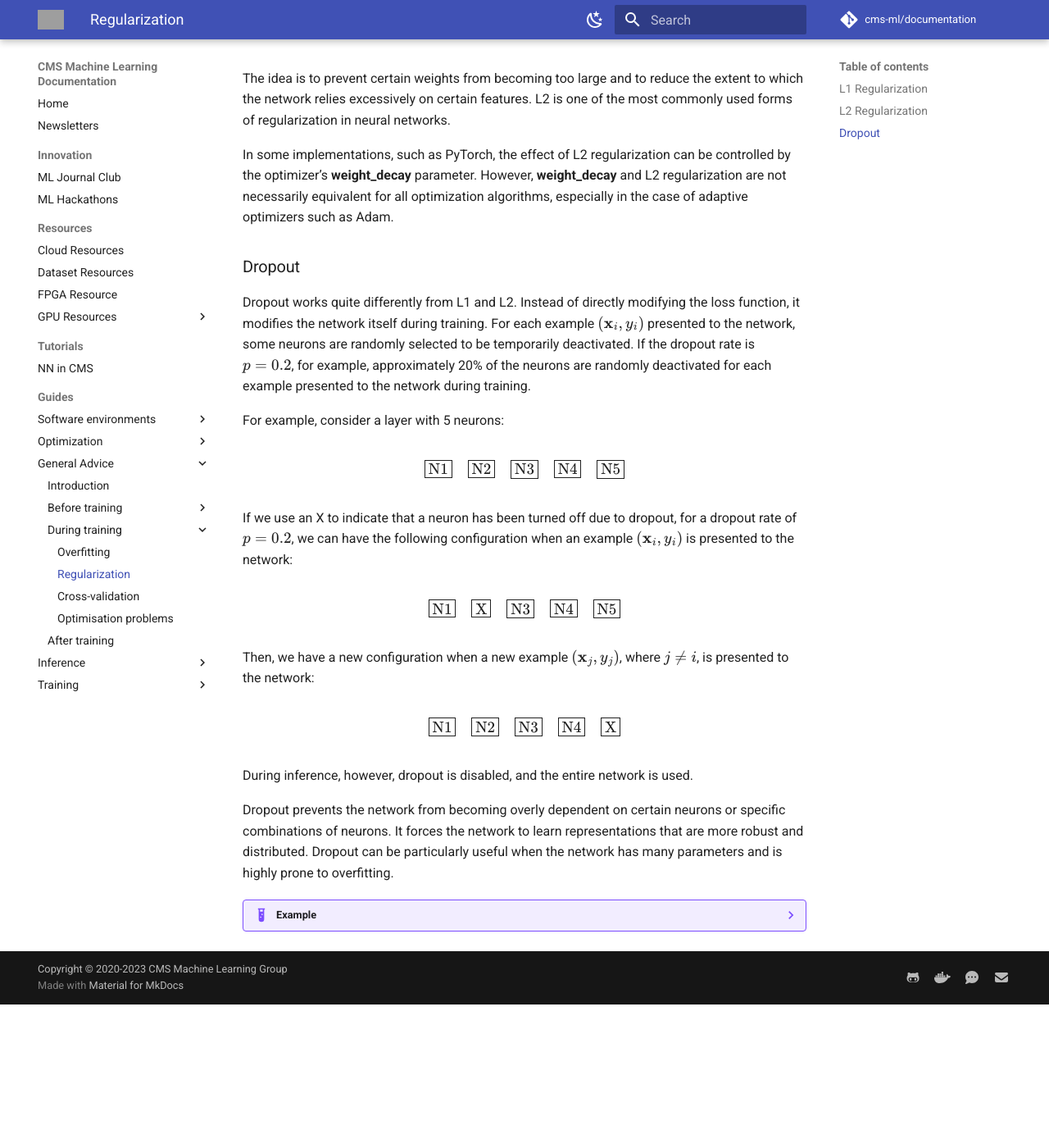
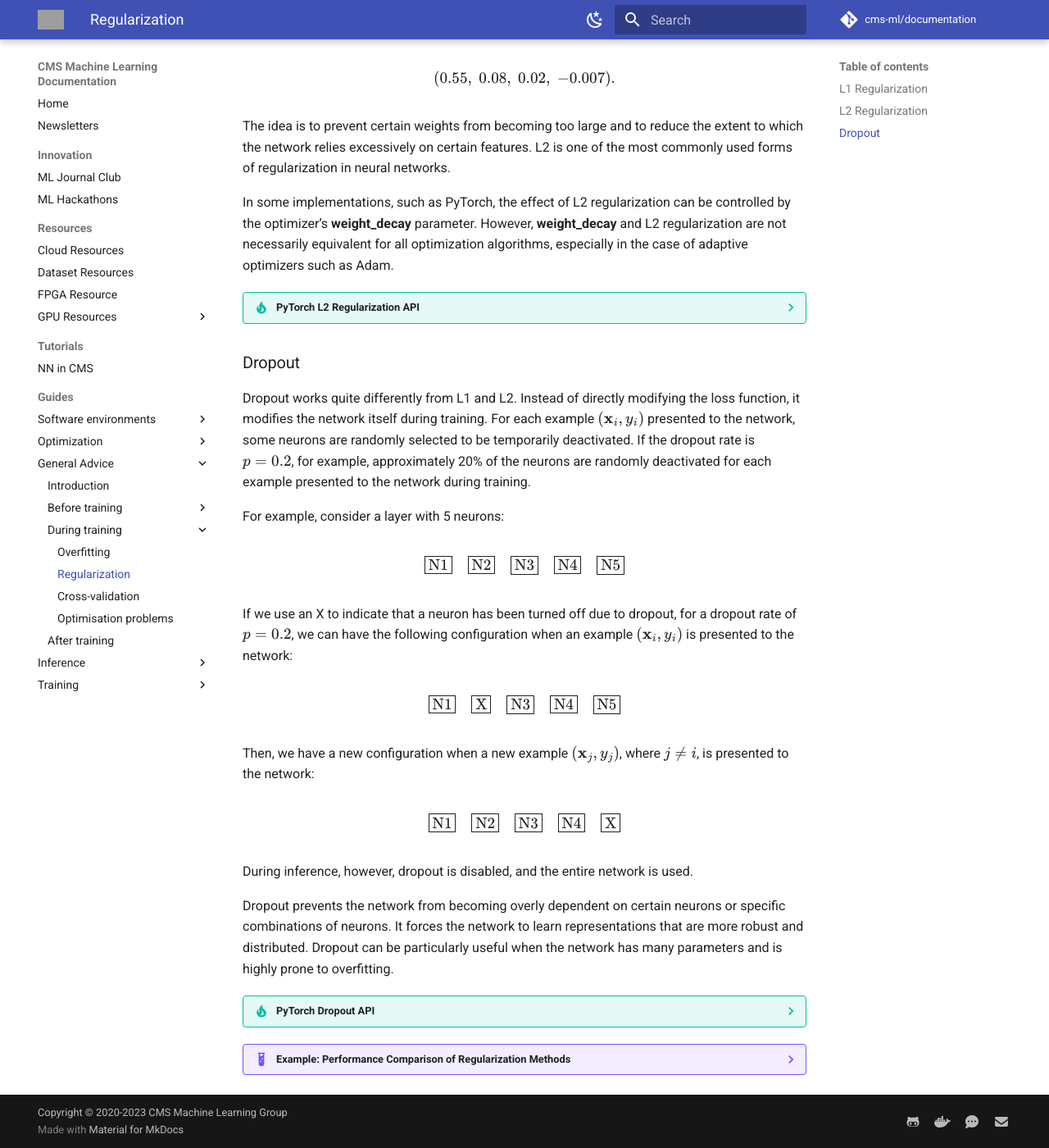
Before and after one commit to cms-ml/documentation, an MkDocs documentation site: the page built from content/general_advice/during/regularization.md, in a window 1280 px wide and 1400 px high, scrolled down 1325 px. Shown: the whole window at 82% size. Built offline with MkDocs 1.6.1 and Material for MkDocs 9.7.7, drawn with Linux system fonts in a browser that asks for light colours; comment, search, counter and statistics services are not loaded; before the commit the page ends 2550 px from its top, so only the background shows below that; some of the changed lines change nothing that is shown; some of the changed text lies outside the part shown; grey boxes are pictures that could not be loaded.

Commit message:
Add regularization APIs

````diff
--- a/content/general_advice/during/regularization.md
+++ b/content/general_advice/during/regularization.md
@@ -32,6 +32,27 @@
 
 This results in a sparse representation. Therefore, L1 can be particularly useful when the goal is for the model to implicitly select a subset of relevant features.
 
+??? tip "PyTorch L1 Regularization API"
+
+    L1 regularization can be added to the loss function by computing the sum of the absolute values of the model weights:
+
+    ```python
+    class L1_regularization(nn.Module):
+        def forward(self, model):
+            return sum(
+                torch.sum(torch.abs(param)) for name, param in model.named_parameters() if "weight" in name
+            )
+    ```
+
+    The L1 penalty can then be added to the original loss function:
+
+    ```python
+    l1 = L1_regularization()
+    loss = original_loss + l1_lambda * l1(model)
+    ```
+
+    Here, `l1_lambda` controls the strength of the L1 regularization.
+
 
 
 ### L2 Regularization
@@ -64,6 +85,26 @@
 
 In some implementations, such as PyTorch, the effect of L2 regularization can be controlled by the optimizer’s **weight_decay** parameter. However, **weight_decay** and L2 regularization are not necessarily equivalent for all optimization algorithms, especially in the case of adaptive optimizers such as Adam.
 
+??? tip "PyTorch L2 Regularization API"
+
+    L2 regularization can be added to the loss function by computing the sum of the squared model weights:
+
+    ```python
+    class L2_regularization(nn.Module):
+        def forward(self, model):
+            return sum(
+                torch.sum(param**2) for name, param in model.named_parameters() if "weight" in name
+            )
+    ```
+
+    The L2 penalty can then be added to the original loss function:
+
+    ```python
+    l2 = L2_regularization()
+    loss = original_loss + l2_lambda * l2(model)
+    ```
+
+    Here, `l2_lambda` controls the strength of the L2 regularization.
 
 
 ### Dropout
@@ -116,9 +157,21 @@
 
 Dropout prevents the network from becoming overly dependent on certain neurons or specific combinations of neurons. It forces the network to learn representations that are more robust and distributed. Dropout can be particularly useful when the network has many parameters and is highly prone to overfitting.
 
+??? tip "PyTorch Dropout API"
+    Dropout can be implemented in PyTorch using the `nn.Dropout` API.
+
+    ```python
+    import torch.nn as nn
+
+    # Dropout with a probability of 20%
+    dropout = nn.Dropout(p=0.2)
+
+    # Apply dropout to the hidden-layer output
+    x = dropout(x)
+    ```
 
 
-??? example "Example"
+??? example "Example: Performance Comparison of Regularization Methods"
 
     Consider the case where we want to discriminate a BSM signal from the SM process in the final state with two charged leptons in events that pass the **baseline selection** defined below.
 
````
